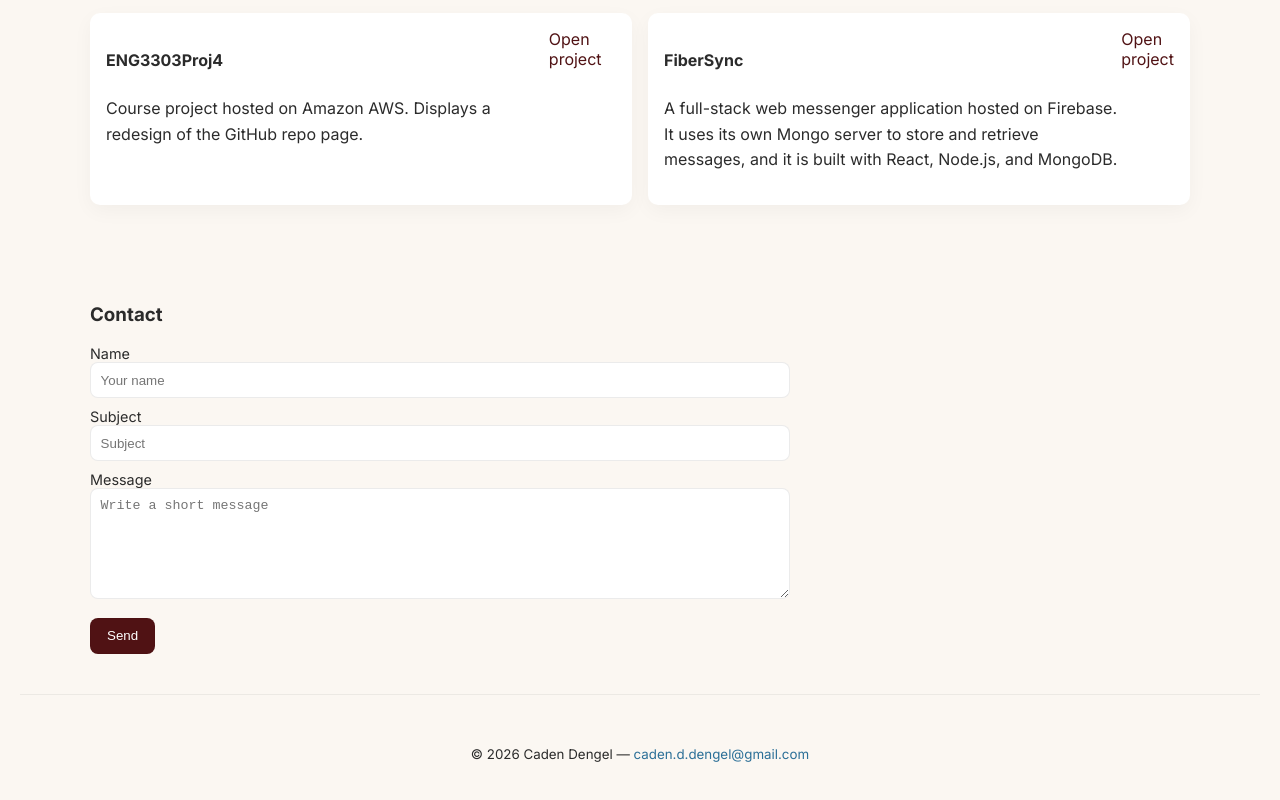
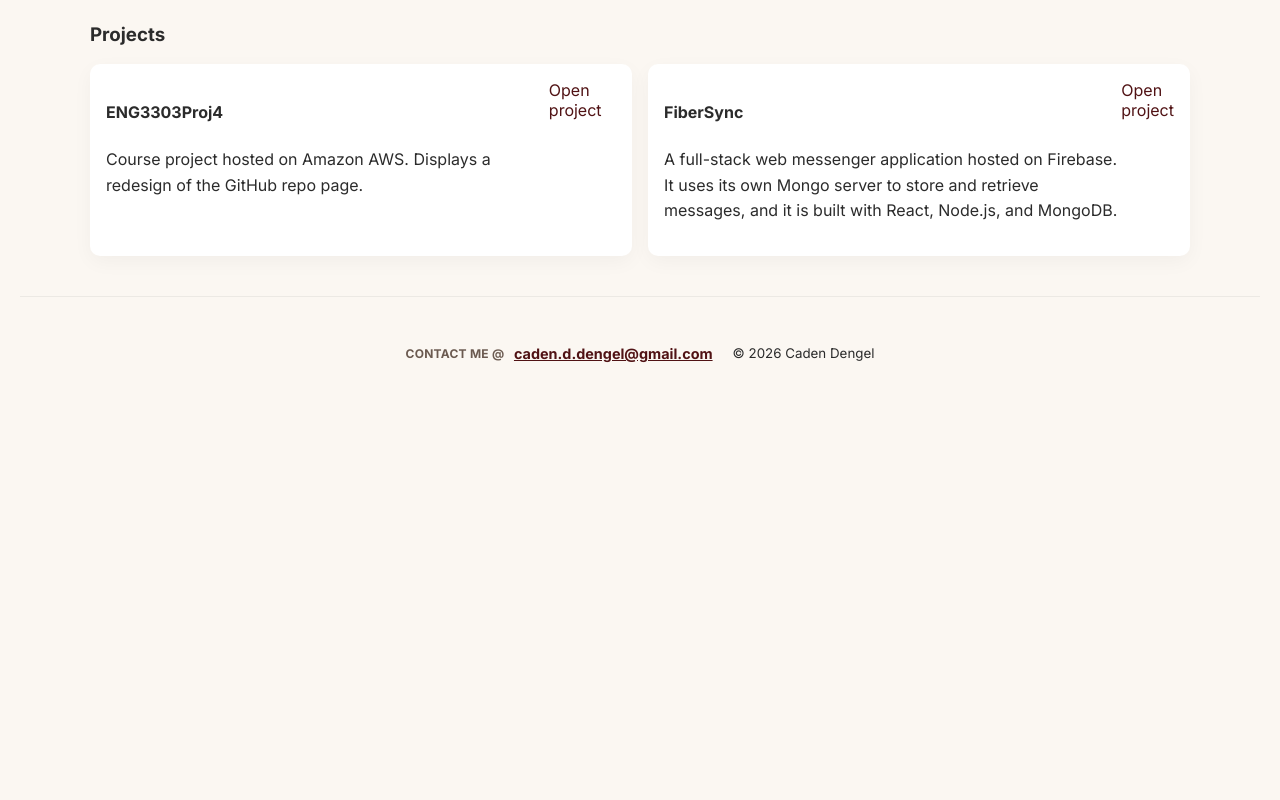
Before and after one commit to cadendengel/cadendengel, a React (Vite) app in the folder client/: page / in a window 1280 px wide. Shown: the part 914-1714 px from the top of the page. After the commit the page ends 1324 px from the top, so only its background shows below. Built offline with nearby package versions, Linux system fonts and the light colour scheme.

Commit message:
Reworked contact section, amended wording, and began smooth scroll work

```diff
--- a/client/src/App.jsx
+++ b/client/src/App.jsx
@@ -17,21 +17,31 @@ function App() {
   ]);
 
   const [theme, setTheme] = useState(() => localStorage.getItem('theme') || 'light');
+  const emailAddress = 'caden.d.dengel@gmail.com';
+  const mailSubject = encodeURIComponent('');
+  const mailBody = encodeURIComponent('');
+  const mailtoLink = `mailto:${emailAddress}?subject=${mailSubject}&body=${mailBody}`;
+  const gmailLink = `https://mail.google.com/mail/?view=cm&fs=1&to=${encodeURIComponent(emailAddress)}&su=${mailSubject}&body=${mailBody}`;
 
   useEffect(() => {
     document.documentElement.setAttribute('data-theme', theme);
     localStorage.setItem('theme', theme);
   }, [theme]);
 
-  function handleContactSubmit(e) {
-    e.preventDefault();
-    const form = e.target;
-    const name = form.name.value.trim();
-    const subject = encodeURIComponent(form.subject.value.trim() || 'Website contact');
-    const message = encodeURIComponent(`Name: ${name}%0D%0A%0D%0A` + form.message.value.trim());
-    const mailto = `mailto:caden.d.dengel@gmail.com?subject=${subject}&body=${message}`;
-    window.location.href = mailto;
-  }
+  const handleContactClick = async (event) => {
+    event.preventDefault();
+
+    const popup = window.open(gmailLink, '_blank', 'noopener,noreferrer');
+    if (!popup) {
+      window.location.href = mailtoLink;
+    }
+
+    setTimeout(() => {
+      if (navigator.clipboard?.writeText) {
+        navigator.clipboard.writeText(emailAddress).catch(() => {});
+      }
+    }, 800);
+  };
 
   return (
     <div className="site-wrap">
@@ -52,10 +62,10 @@ function App() {
           <div className="container hero-grid">
             <div className="hero-text">
               <h2>Web Developer & Student</h2>
-              <p className="lead">I&apos;m Caden, a Computer Science graduate pursuing a web developer role. I build full-stack projects and enjoy making responsive, accessible web apps.</p>
+              <p className="lead">Hi, I&apos;m Caden, a Computer Science graduate pursuing a web developer role. I enjoy building web apps, working with databases, and learning new technologies. In my free time, I like to play guitar, relax while fishing, and go to the gym. Life has taught me many things, but some of the relevant core values that I hold high are integrity, perseverance, kindness.</p>
               <p>
                 <a className="primary-btn" href="#projects">Projects</a>
-                <a className="secondary-btn" href="#contact">Contact</a>
+                <a className="secondary-btn" href="#contact">Contact Me</a>
               </p>
               <p className="socials">
                 <a href="https://linkedin.com/in/cadendengel" target="_blank" rel="noreferrer">LinkedIn</a>
@@ -72,7 +82,7 @@ function App() {
 
         <section id="about" className="container about">
           <h3>About</h3>
-          <p>I am graduating with my B.S. in Computer Science from Texas State University. I am looking for web development roles. I enjoy building modular projects with REACT, Node.js, Python, and other useful, modern technologies.</p>
+          <p>I recently graduated with my B.S. in Computer Science from Texas State University. I am looking for web development roles, although I am open to other opportunities. Throughout high school and college, I enjoyed building modular web projects with REACT, Node.js, Python, and other useful, modern technologies. I also have some experience working with C, C++, and Java, including experience in a game development project. However, I do enjoy web design and development, as you can see from some of my projects listed below.</p>
         </section>
 
         <section id="projects" className="container projects">
@@ -92,22 +102,15 @@ function App() {
           </div>
         </section>
 
-        <section id="contact" className="container contact">
-          <h3>Contact</h3>
-          <form className="contact-form" onSubmit={handleContactSubmit}>
-            <label>Name<input name="name" type="text" placeholder="Your name" /></label>
-            <label>Subject<input name="subject" type="text" placeholder="Subject" /></label>
-            <label>Message<textarea name="message" rows="6" placeholder="Write a short message"></textarea></label>
-            <div className="form-actions">
-              <button type="submit" className="primary-btn">Send</button>
-            </div>
-          </form>
-        </section>
       </main>
 
-      <footer className="site-footer">
-        <div className="container">
-          <small>© {new Date().getFullYear()} Caden Dengel — <a href="mailto:caden.d.dengel@gmail.com">caden.d.dengel@gmail.com</a></small>
+      <footer className="site-footer" id="contact">
+        <div className="container footer-content">
+          <div className="footer-contact">
+            <span className="footer-label">Contact Me @</span>
+            <a className="footer-email" href={gmailLink} onClick={handleContactClick}>caden.d.dengel@gmail.com</a>
+          </div>
+          <small>© {new Date().getFullYear()} Caden Dengel</small>
         </div>
       </footer>
     </div>
--- a/client/src/index.css
+++ b/client/src/index.css
@@ -28,6 +28,7 @@
 }
 
 *{box-sizing:border-box}
+html,body{scroll-behavior:smooth}
 html,body,#root{height:100%}
 body{
   margin:0;
@@ -82,16 +83,16 @@ body{
 .project-actions a:hover{text-decoration:underline}
 .hint{color:var(--muted);font-size:.9rem;margin-top:.6rem}
 
-.contact{padding:2.5rem 0}
-.contact-form{display:grid;gap:.6rem;max-width:700px}
-.contact-form label{display:block;font-size:.9rem}
-.contact-form input,.contact-form textarea{width:100%;padding:.6rem;border-radius:8px;border:1px solid rgba(0,0,0,0.08);background:var(--card);color:var(--text)}
-.form-actions{margin-top:.4rem}
+
 
 .primary-btn{transition:transform .15s ease}
 .primary-btn:active{transform:translateY(1px)}
 
 .site-footer{padding:2rem 0;border-top:1px solid rgba(0,0,0,0.06);text-align:center;background:transparent}
+.footer-content{display:flex;align-items:center;justify-content:center;gap:1.25rem;flex-wrap:wrap}
+.footer-contact{display:flex;align-items:center;gap:.6rem;flex-wrap:wrap;font-size:.8rem}
+.footer-label{font-weight:700;letter-spacing:.02em;text-transform:uppercase;font-size:.75rem;color:var(--muted)}
+.footer-email{font-size:.9rem;font-weight:700;color:var(--accent);text-decoration:underline}
 
 /* Global link styles — replace browser blues with theme-friendly color */
 a{color:var(--link);text-decoration:none}
```
